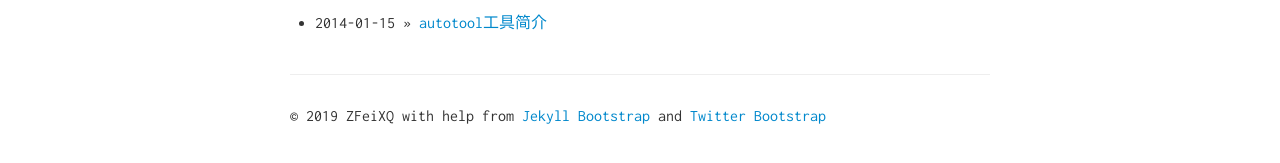
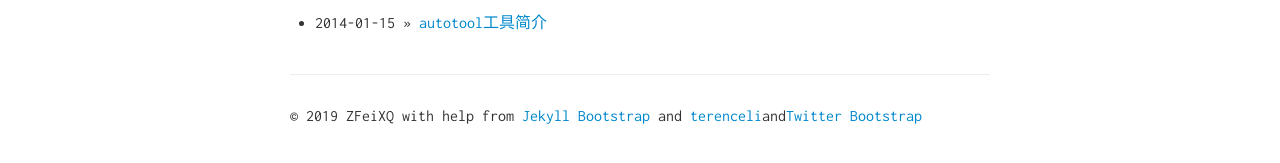
Before and after one commit to ZFeiXQ/ZFeiXQ.github.io, a Jekyll site: the page built from index.md, in a window 1280 px wide. Shown: the part 202-365 px from the top of the page. Built offline with Jekyll 4.4.1, drawn with Linux system fonts in a browser that asks for light colours.

Commit message:
Update default.html

```diff
--- a/_includes/themes/twitter/default.html
+++ b/_includes/themes/twitter/default.html
@@ -70,7 +70,7 @@
             <footer>
                 <p>&copy; {{ site.time | date: '%Y' }} {{ site.author.name }}
                     with help from <a href="http://jekyllbootstrap.com" target="_blank" title="The Definitive Jekyll Blogging Framework">Jekyll Bootstrap</a>
-                    and <a href="http://twitter.github.com/bootstrap/" target="_blank">Twitter Bootstrap</a>
+                    and <a href="http://terenceli.github.io/" target="_blank">terenceli</a>and<a href="http://twitter.github.com/bootstrap/" target="_blank">Twitter Bootstrap</a>
                 </p>
             </footer>
 
```
